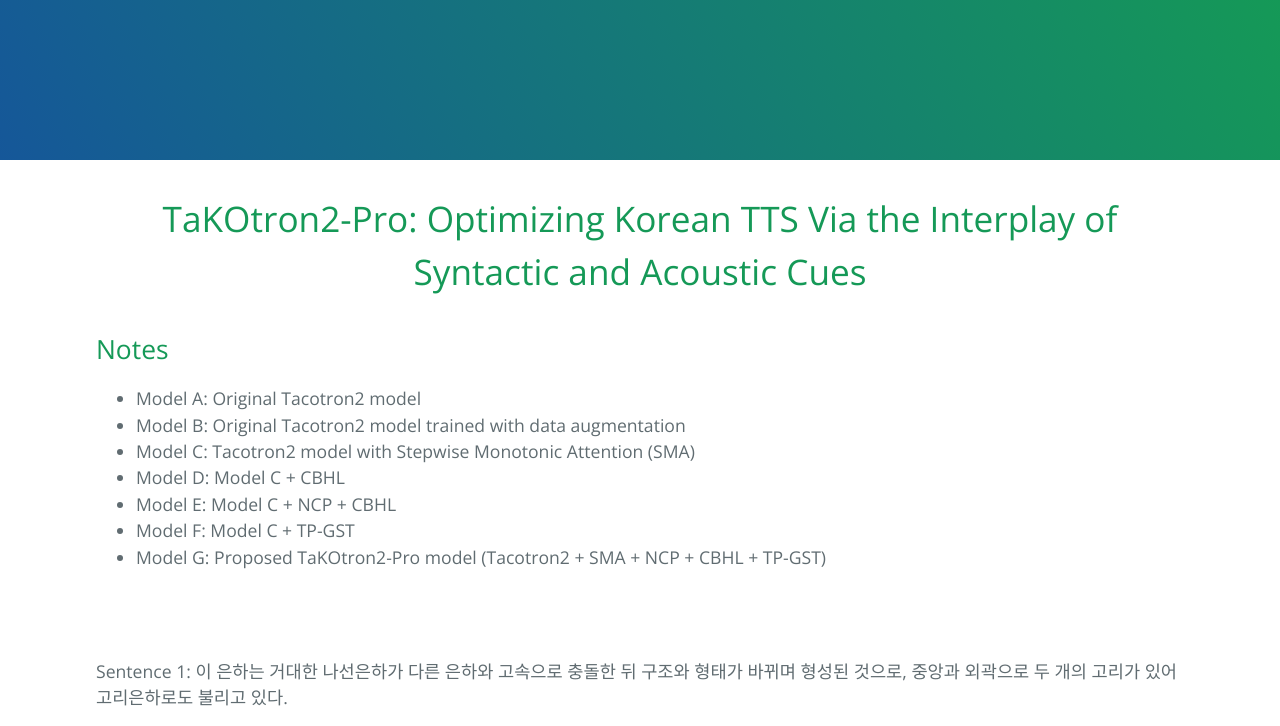
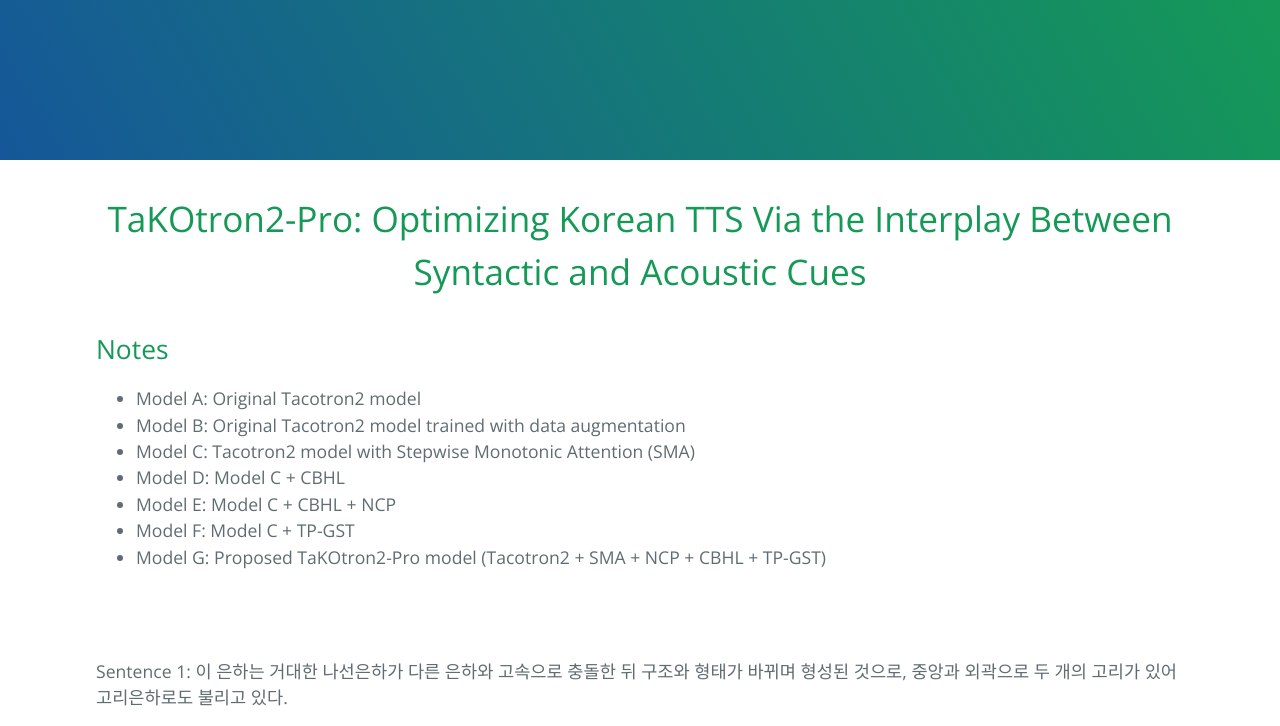
Before and after one commit to jinny1208/jinny1208.github.io, a plain HTML site: page demos/Project1-TaKOtron2-Pro/index.html in a window 1280 px wide. Shown: the top 726 px of the page. Drawn offline with nearby package versions, Linux system fonts and the light colour scheme.

Commit message:
changed title

```diff
--- a/demos/Project1-TaKOtron2-Pro/index.html
+++ b/demos/Project1-TaKOtron2-Pro/index.html
@@ -3,9 +3,9 @@
 <html lang="en-US"><head><meta http-equiv="Content-Type" content="text/html; charset=UTF-8">
 
 
-<title>TaKOtron2-Pro: Optimizing Korean TTS Via the Interplay of Syntactic and Acoustic Cues</title>
+<title>TaKOtron2-Pro: Optimizing Korean TTS Via the Interplay Between Syntactic and Acoustic Cues</title>
 <meta name="generator" content="Jekyll v3.9.0">
-<meta property="og:title" content="TaKOtron2-Pro: Optimizing Korean TTS Via the Interplay of Syntactic and Acoustic Cues">
+<meta property="og:title" content="TaKOtron2-Pro: Optimizing Korean TTS Via the Interplay Between Syntactic and Acoustic Cues">
 <meta property="og:locale" content="en_US">
 <link rel="canonical" href="https://jinny1208.github.io/demos/Project1-TaKOtron2-Pro/">
 <meta property="og:url" content="https://jinny1208.github.io/demos/Project1-TaKOtron2-Pro/">
@@ -25,7 +25,7 @@
     </section>
 
     <section class="main-content">
-      <h1 id=""><center> TaKOtron2-Pro: Optimizing Korean TTS Via the Interplay of Syntactic and Acoustic Cues </center></h1>
+      <h1 id=""><center> TaKOtron2-Pro: Optimizing Korean TTS Via the Interplay Between Syntactic and Acoustic Cues </center></h1>
 
 <!-- <center> Yejin Jeon <sup>1</sup>, Yunsu Kim <sup>1,</sup><sup>2</sup>, Gary Geunbae Lee<sup>1</sup><sup>2</sup> </center>
 <center> <sup>1</sup> Graduate School of Artificial Intelligence, Pohang University of Science and Technology (POSTECH), Pohang, South Korea</center>
@@ -42,7 +42,7 @@
     <li>Model B: Original Tacotron2 model trained with data augmentation</li>
     <li>Model C: Tacotron2 model with Stepwise Monotonic Attention (SMA) </li>
     <li>Model D: Model C + CBHL</li>
-    <li>Model E: Model C + NCP + CBHL</li>
+    <li>Model E: Model C + CBHL + NCP</li>
     <li>Model F: Model C + TP-GST</li>
     <li>Model G: Proposed TaKOtron2-Pro model (Tacotron2 + SMA + NCP + CBHL + TP-GST) </li>
   </ul>
```
